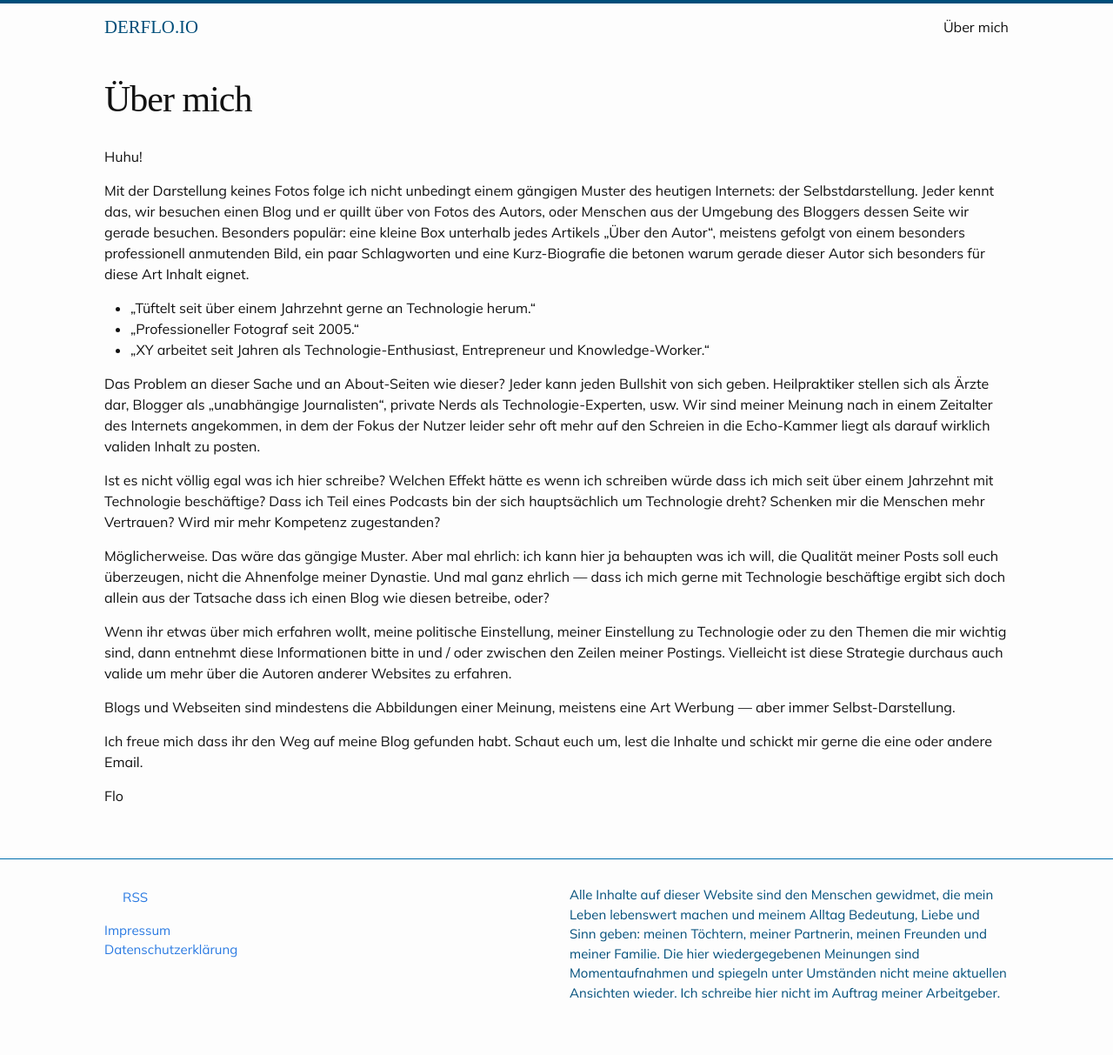
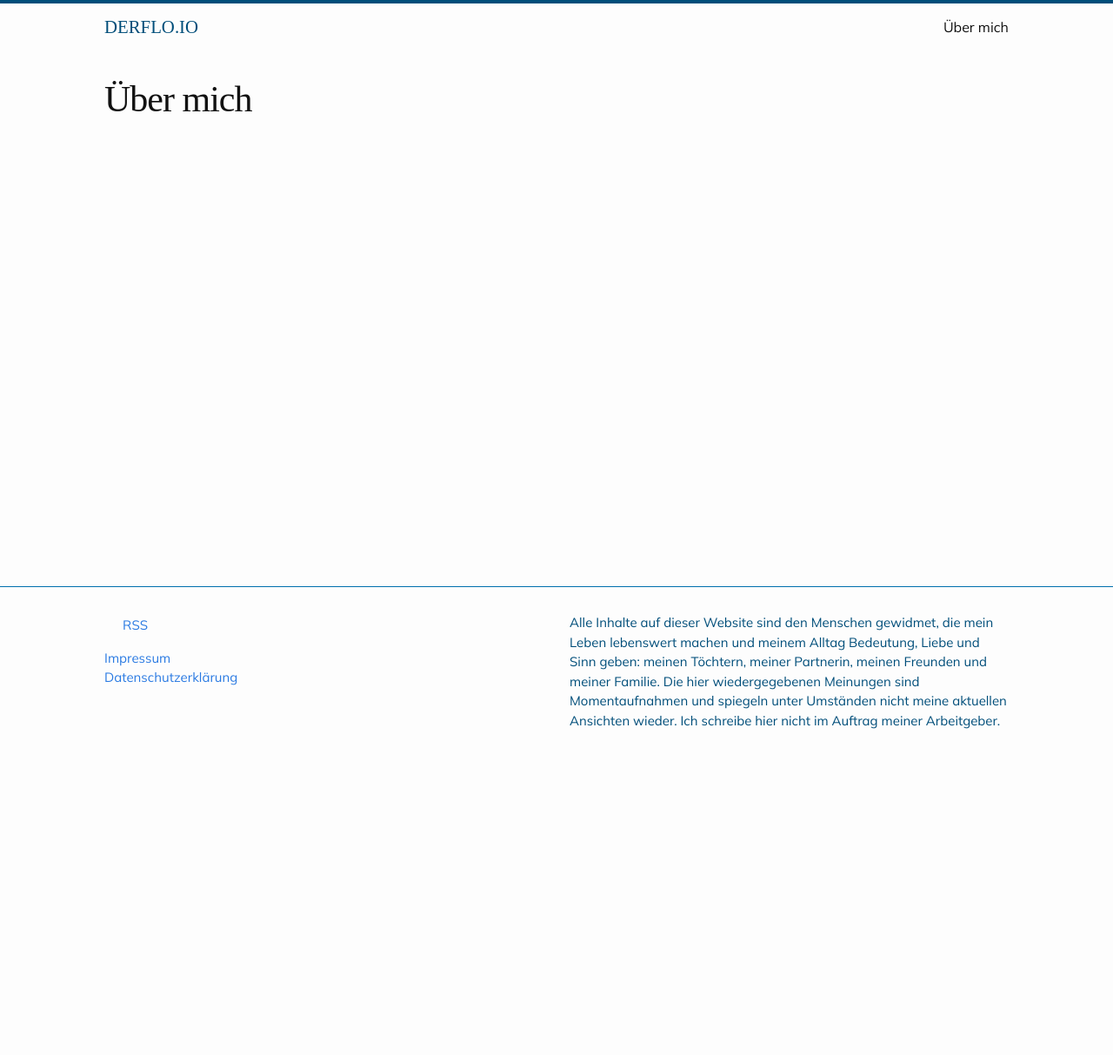
Before and after one commit to flowinho/reboot, a Jekyll site: the page built from about.md, in a window 1280 px wide. Shown: the whole page at 87% size. Built offline with Jekyll 4.4.1, drawn with Linux system fonts in a browser that asks for light colours; some web fonts are replaced; after the commit the page ends 900 px from its top, so only the background shows below that.

Commit message:
Remove about

```diff
--- a/about.md
+++ b/about.md
@@ -3,25 +3,3 @@ layout: page
 title: Über mich
 permalink: /about/
 ---
-
-Huhu!
-
-Mit der Darstellung keines Fotos folge ich nicht unbedingt einem gängigen Muster des heutigen Internets: der Selbstdarstellung. Jeder kennt das, wir besuchen einen Blog und er quillt über von Fotos des Autors, oder Menschen aus der Umgebung des Bloggers dessen Seite wir gerade besuchen. Besonders populär: eine kleine Box unterhalb jedes Artikels „Über den Autor“, meistens gefolgt von einem besonders professionell anmutenden Bild, ein paar Schlagworten und eine Kurz-Biografie die betonen warum gerade dieser Autor sich besonders für diese Art Inhalt eignet.
-
-- „Tüftelt seit über einem Jahrzehnt gerne an Technologie herum.“
-- „Professioneller Fotograf seit 2005.“
-- „XY arbeitet seit Jahren als Technologie-Enthusiast, Entrepreneur und Knowledge-Worker.“
-
-Das Problem an dieser Sache und an About-Seiten wie dieser? Jeder kann jeden Bullshit von sich geben. Heilpraktiker stellen sich als Ärzte dar, Blogger als „unabhängige Journalisten“, private Nerds als Technologie-Experten, usw. Wir sind meiner Meinung nach in einem Zeitalter des Internets angekommen, in dem der Fokus der Nutzer leider sehr oft mehr auf den Schreien in die Echo-Kammer liegt als darauf wirklich validen Inhalt zu posten.
-
-Ist es nicht völlig egal was ich hier schreibe? Welchen Effekt hätte es wenn ich schreiben würde dass ich mich seit über einem Jahrzehnt mit Technologie beschäftige? Dass ich Teil eines Podcasts bin der sich hauptsächlich um Technologie dreht? Schenken mir die Menschen mehr Vertrauen? Wird mir mehr Kompetenz zugestanden?
-
-Möglicherweise. Das wäre das gängige Muster. Aber mal ehrlich: ich kann hier ja behaupten was ich will, die Qualität meiner Posts soll euch überzeugen, nicht die Ahnenfolge meiner Dynastie. Und mal ganz ehrlich — dass ich mich gerne mit Technologie beschäftige ergibt sich doch allein aus der Tatsache dass ich einen Blog wie diesen betreibe, oder?
-
-Wenn ihr etwas über mich erfahren wollt, meine politische Einstellung, meiner Einstellung zu Technologie oder zu den Themen die mir wichtig sind, dann entnehmt diese Informationen bitte in und / oder zwischen den Zeilen meiner Postings. Vielleicht ist diese Strategie durchaus auch valide um mehr über die Autoren anderer Websites zu erfahren.
-
-Blogs und Webseiten sind mindestens die Abbildungen einer Meinung, meistens eine Art Werbung — aber immer Selbst-Darstellung.
-
-Ich freue mich dass ihr den Weg auf meine Blog gefunden habt. Schaut euch um, lest die Inhalte und schickt mir gerne die eine oder andere Email.
-
-Flo
```
